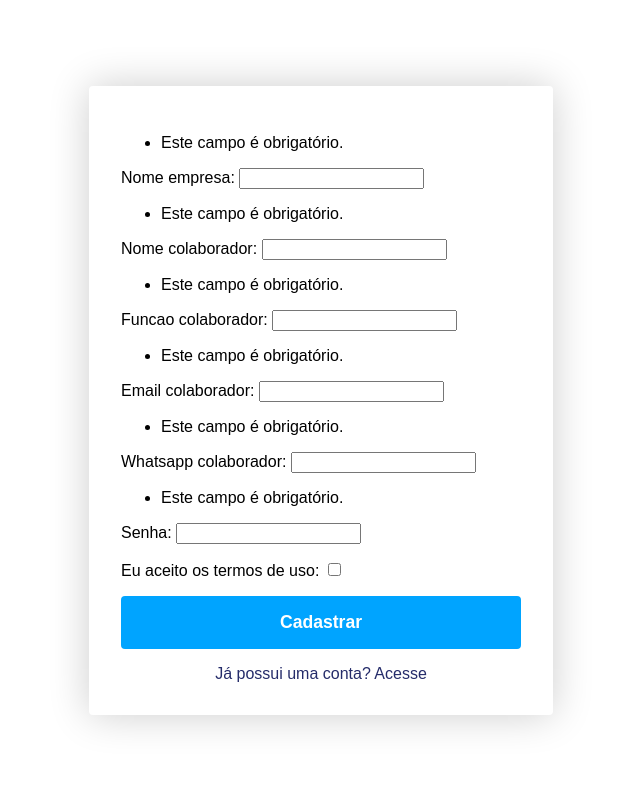
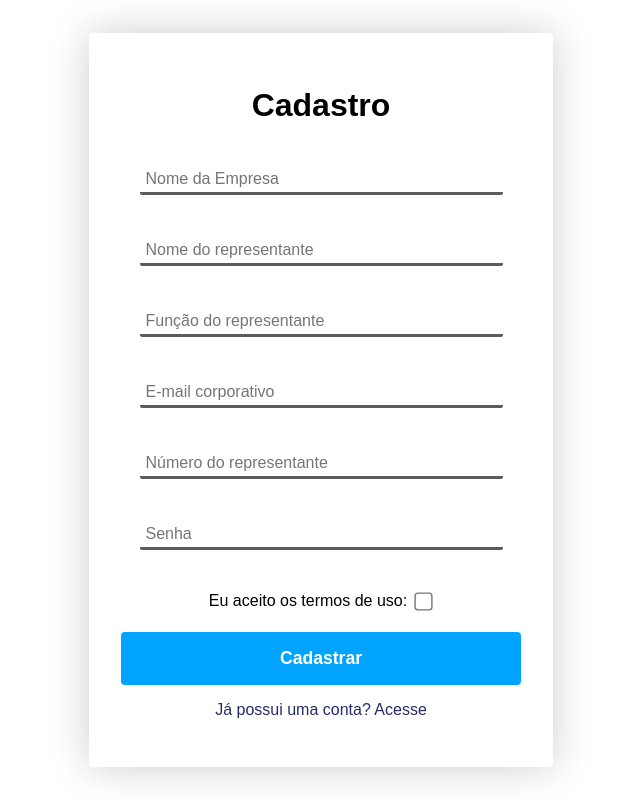
Before and after one commit to ireero/web_app_lgpd, a Django app: page /cadastro/ in a window 1280 px wide. Shown: the whole page, without its empty margins (319-959 px from the left). Run offline with Django 4.2, Linux system fonts and the light colour scheme.

Commit message:
Estilização da tela de cadastro do Django forms

```diff
--- a/web_app/quiz/forms.py
+++ b/web_app/quiz/forms.py
@@ -9,3 +9,13 @@ class CadastroForm(forms.ModelForm):
     class Meta:
         model = Cadastro
         fields = '__all__'
+
+    def __init__(self, *args, **kwargs):
+        super(CadastroForm, self).__init__(*args, **kwargs)
+        self.fields['nome_empresa'].widget.attrs.update({'class': 'input'})
+        self.fields['nome_colaborador'].widget.attrs.update({'class': 'input'})
+        self.fields['funcao_colaborador'].widget.attrs.update({'class': 'input'})
+        self.fields['email_colaborador'].widget.attrs.update({'class': 'input'})
+        self.fields['whatsapp_colaborador'].widget.attrs.update({'class': 'input-number'})
+        self.fields['senha'].widget.attrs.update({'class': 'input'})
+        self.fields['termo_de_uso'].widget.attrs.update({'id': 'input-check'})
--- a/web_app/quiz/static/quiz/css/style_index.css
+++ b/web_app/quiz/static/quiz/css/style_index.css
@@ -147,6 +147,9 @@ footer a{
     text-decoration: none;
     color: #00BFFF;
 }
+footer a:hover{
+    text-decoration: underline;
+}
 
 
 #div_fixed{
--- a/web_app/quiz/static/quiz/css/style_login.css
+++ b/web_app/quiz/static/quiz/css/style_login.css
@@ -22,6 +22,9 @@ body {
     box-shadow: 0 0 40px rgba(0, 0, 0, 0.2);
     border-radius: var(--border-radius);
     background: #ffffff;
+}
+.container h1{
+    text-align: center;
 }
 
 .container,
@@ -126,3 +129,52 @@ body {
 .form__link:hover {
     text-decoration: underline;
 }
+
+/* CSS do DjangoForms */
+
+.errorlist{
+    display: none;
+}
+
+#createAccount{
+    display: flex;
+    flex-direction: column;
+    justify-content: space-between;
+}
+#createAccount p{
+    display: flex;
+    justify-content: center;
+    align-items: center;
+    padding: 5px;
+}
+#createAccount p:last-of-type{
+    display: flex;
+    border: none;
+    justify-content: center;
+}
+#createAccount label{
+    display: none;
+}
+#createAccount p:last-of-type label{
+    display: block;
+}
+
+.input, .input-number{
+    outline: none;
+    border: none;
+    width: 90%;
+    font-size: 16px;
+    padding: 4px 6px;
+    border-bottom: 3px solid #5c5c5c;
+    border-radius: 2px;
+}
+.input:hover, .input-number:hover{
+    border-bottom: 3px solid #0077ff;
+}
+.input:focus, .input-number:focus{
+    border-bottom: 5px solid #0077ff;
+}
+#input-check{
+    margin-left: 10px;
+    transform: scale(1.4);
+}
--- /dev/null
+++ b/web_app/quiz/static/quiz/js/mask.js
@@ -0,0 +1,12 @@
+//Mask para o número de telefone ter um padrão
+$(document).ready(function(){
+    $('#id_whatsapp_colaborador').mask("(00) 00000-0000", {placeholder: "Número do representante"});
+});
+
+//Bloco para colocar placeholder no input
+document.getElementById('id_nome_empresa').placeholder = 'Nome da Empresa'
+document.getElementById('id_nome_colaborador').placeholder = 'Nome do representante'
+document.getElementById('id_funcao_colaborador').placeholder = 'Função do representante'
+document.getElementById('id_email_colaborador').placeholder = 'E-mail corporativo'
+document.getElementById('id_whatsapp_colaborador').placeholder = 'Número do representante'
+document.getElementById('id_senha').placeholder = 'Senha'
--- a/web_app/quiz/templates/quiz/cadastro.html
+++ b/web_app/quiz/templates/quiz/cadastro.html
@@ -1,22 +1,30 @@
 {% load static %}
 <!DOCTYPE html>
-<html lang="en">
+<html lang="pt-br">
 <head>
     <meta charset="UTF-8">
     <title>Cadastro</title>
+    <meta http-equiv="X-UA-Compatible" content="IE=edge">
     <link rel="stylesheet" href="{% static 'quiz/css/style_login.css' %}">
 </head>
 <body>
     <div class="container">
   <!-- Register Form -->
+        <h1>Cadastro</h1>
         <form class="form" id="createAccount" action="{% url 'cadastro' %}" method="POST">
           {% csrf_token %}
             {{ form.as_p }}
             <button class="form__button" type="submit">Cadastrar</button>
-            <p class="form__text">
-                <a class="form__link" href="{% url 'login' %}" id="linkLogin">Já possui uma conta? Acesse</a>
-            </p>
         </form>
+        <p class="form__text">
+            <a class="form__link" href="{% url 'login' %}" id="linkLogin">Já possui uma conta? Acesse</a>
+        </p>
     </div>
+
+
+
+    <script src="{% static 'quiz/js/jquery-3.6.0.min.js' %}"></script>
+    <script src="{% static 'quiz/js/jquery.mask.min.js' %}"></script>
+    <script src="{% static 'quiz/js/mask.js' %}"></script>
 </body>
 </html>
```
Also changed, not shown: web_app/quiz/static/quiz/js/script_resultado.js (added, +12 -0 lines), web_app/quiz/static/quiz/js/jquery.mask.min.js (added).
